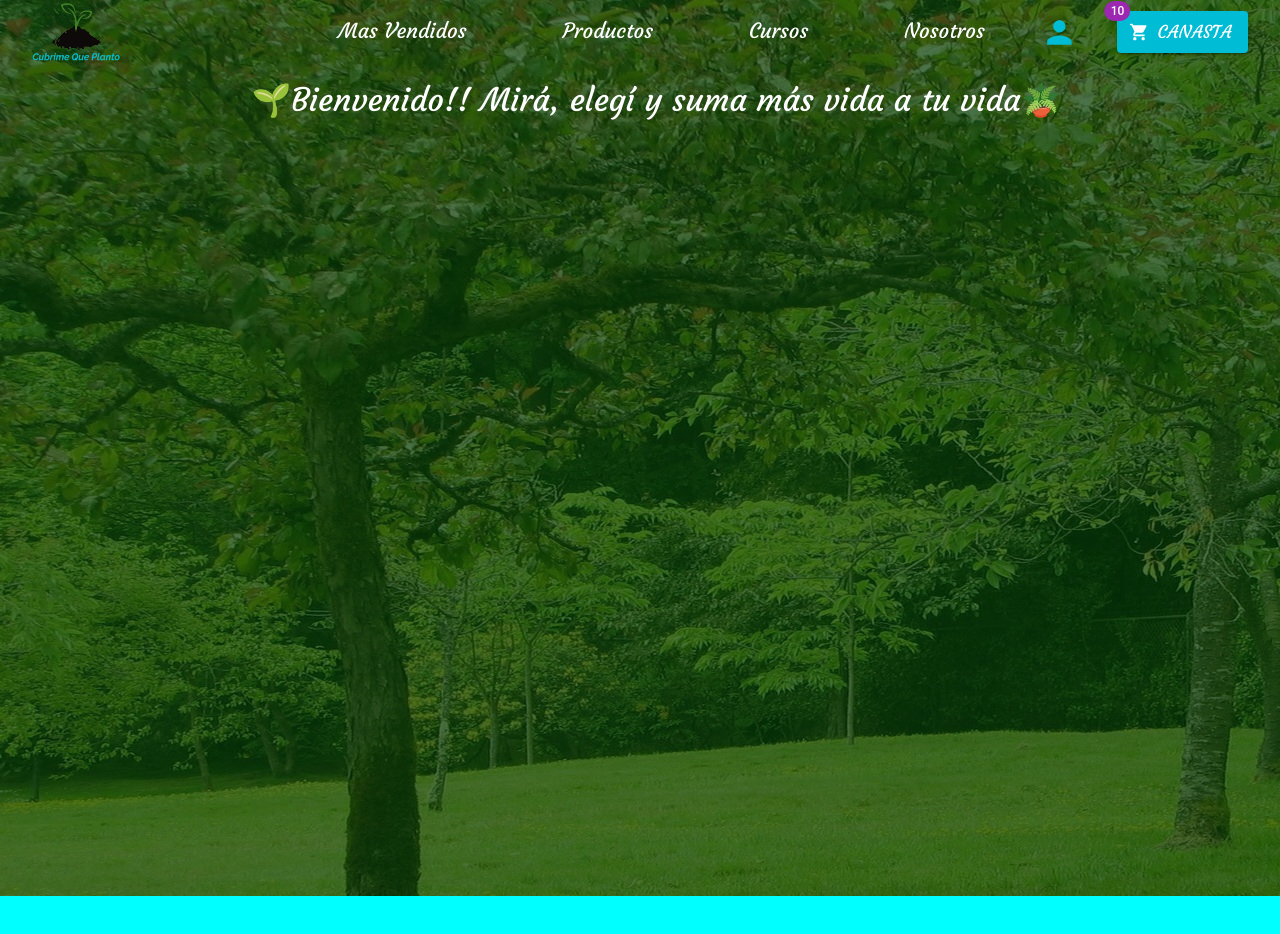
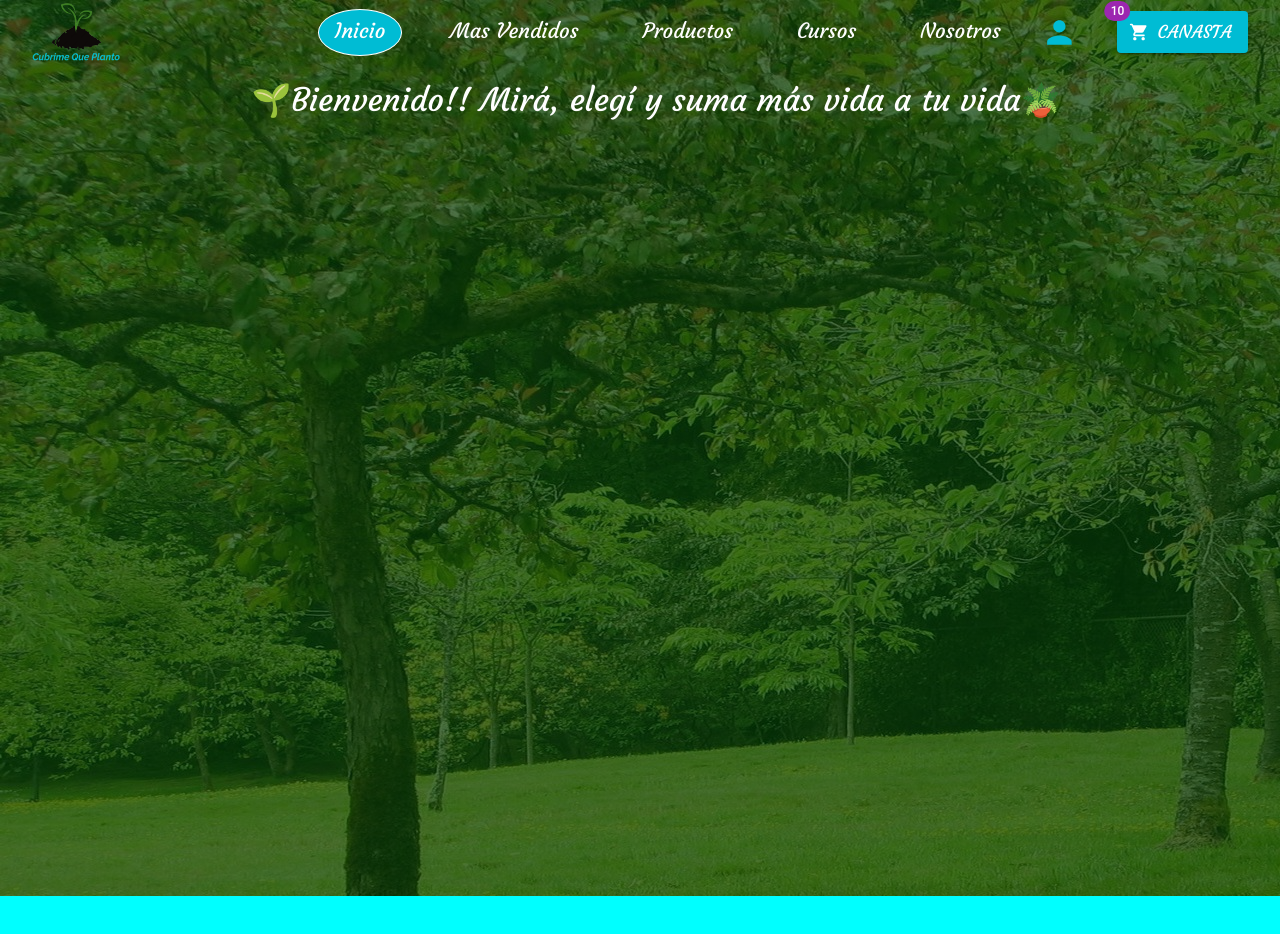
Before and after one commit to edu2105/coderhouse-cubrime-que-planto, a React (Create React App) app: page / in a window 1280 px wide. Shown: the top 934 px of the page. Built offline with nearby package versions, Linux system fonts and the light colour scheme.

Commit message:
Active class logic to li in Header

```diff
--- a/src/components/header/navBar/NavBar.js
+++ b/src/components/header/navBar/NavBar.js
@@ -1,9 +1,15 @@
 import React from "react";
 import '../../../stylesheets/NavBar.css';
+import { useState } from 'react';
 
 function NavBar({navOptions, children}){
-    let optionList = navOptions.map((element) =>
-      <li key={element.id}><a href="#0">{element.title}</a></li>);
+    const [liClicked, setLiClicked] = useState(0);
+    const sectionHandler = (e, id) => {
+        setLiClicked(id);
+    };
+
+    let optionList = navOptions.map(({id, title}) =>
+      <li key={id} onClick={(e) => sectionHandler(e, id)} className={id === liClicked ? "active" : undefined}><a href="#0">{title}</a></li>);
 
     return(
         <nav className="nav-bar">
--- a/src/configuration.js
+++ b/src/configuration.js
@@ -1,4 +1,9 @@
 let navOptions = [
+    {
+        title: "Inicio",
+        id: 0,
+        isDropDown: false
+    },
     {
         title: "Mas Vendidos",
         id: 1,
--- a/src/stylesheets/Header.css
+++ b/src/stylesheets/Header.css
@@ -14,5 +14,4 @@
 
 .header.background{
     transition: .5s;
-    background: var(--header-color-background);
-}
+    background: var(--header-color-background); }
--- a/src/stylesheets/NavBar.css
+++ b/src/stylesheets/NavBar.css
@@ -9,7 +9,8 @@
         justify-content: center;
         align-items: center; }
     .nav-bar ul li{
-        margin: 0 3rem; }
+        margin: 0 1rem;
+        padding: .5rem 1rem; }
     .nav-bar ul li a{
         text-decoration: none;
         font-size: 1.3rem;
@@ -32,6 +33,10 @@
         width: 100%;
           transform: scaleX(1);
           background: var(--header-color-nav-items-hover-underline); }
+    .nav-bar ul .active{
+        border-radius: 50%;
+        border: 1px solid white;
+        background-color: var(--header-color-nav-items-hover-underline); }
     .nav-bar ul .option-login{
         display: flex;
         align-items: center;
```
